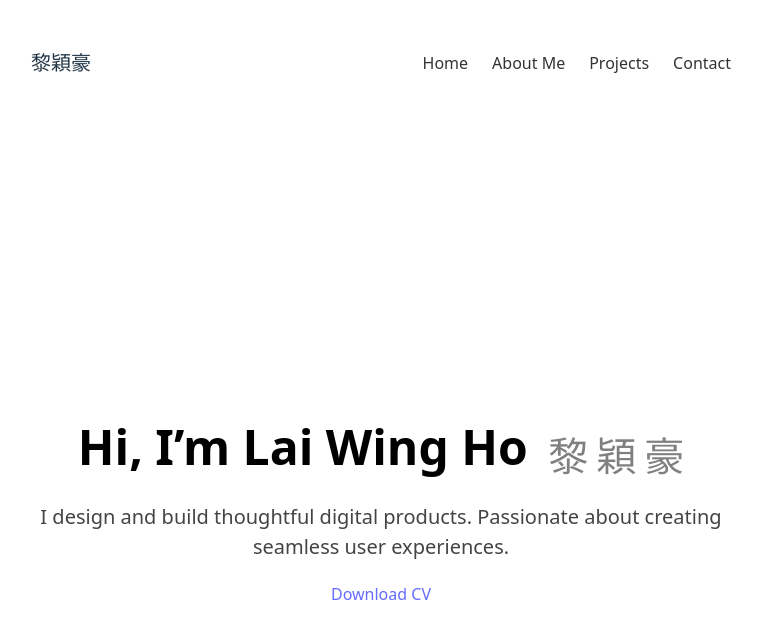
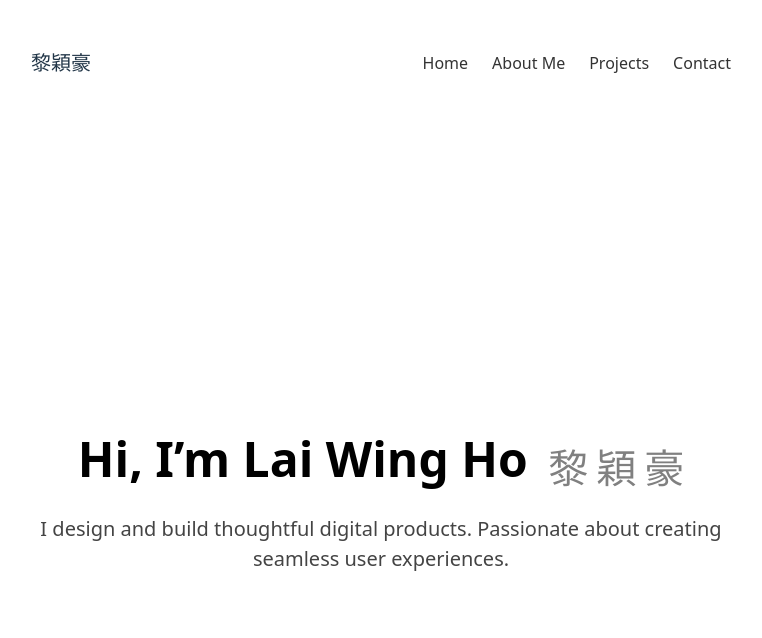
Before and after one commit to WingLai852/Portfolio_2025, a React (Vite) app: page / in a window 1280 px wide. Shown: the top 638 px of the page, without its empty margins (259-1021 px from the left). Built offline with nearby package versions, Linux system fonts and the light colour scheme; no server answers.

Commit message:
delete download cv

```diff
--- a/src/components/hero.jsx
+++ b/src/components/hero.jsx
@@ -13,13 +13,7 @@
         <p style={styles.paragraph}>
           I design and build thoughtful digital products. Passionate about creating seamless user experiences.
         </p>
-          <a
-  href="/Curriculum vitae.pdf"
-  download
-  className="hero-button"
->
-  Download CV
-</a>
+
       </div>
 
     </section>
```
